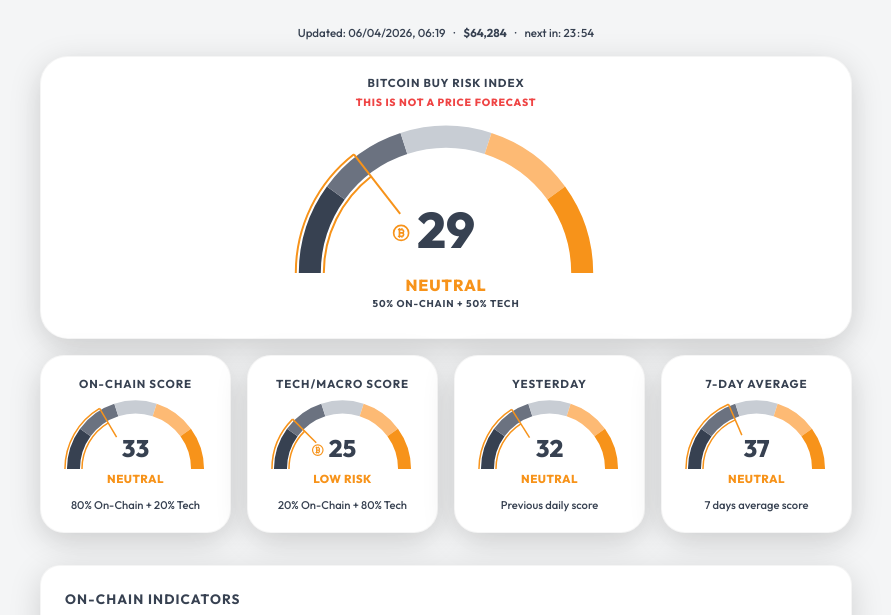
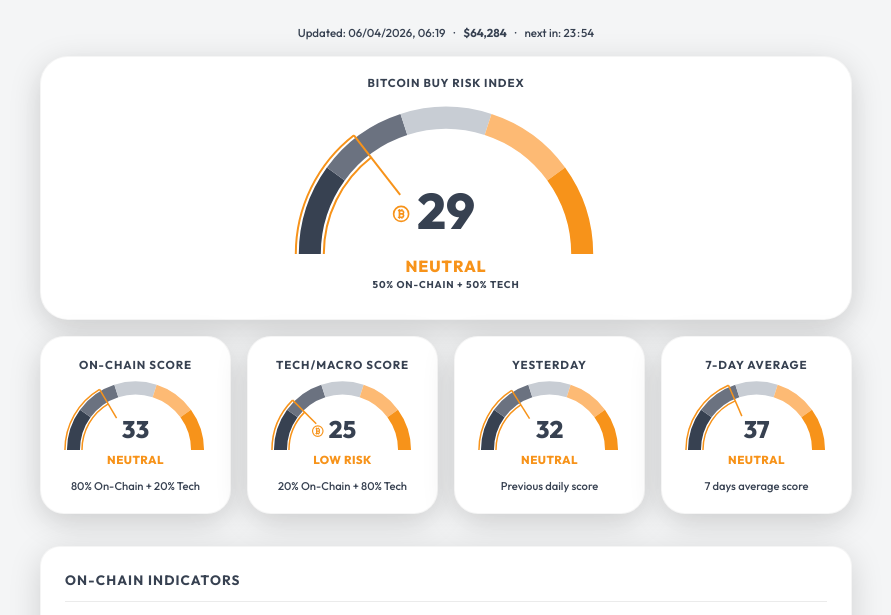
Before and after one commit to heavymetalmax/BitcoinScore, a plain HTML site: page web/index.html in a window 1280 px wide. Shown: the part 89-704 px from the top of the page, without its empty margins (194-1085 px from the left). Drawn offline with Linux system fonts and the light colour scheme.

Commit message:
Revert "chore: add 'this is not a price forecast' disclaimer to hero card"
This reverts commit f4742d9ed70b21b2de19e845d7756cc548d76cfd.

```diff
--- a/web/index.html
+++ b/web/index.html
@@ -1901,10 +1901,6 @@
                 <span class="en">Composite Risk Index</span>
                 <span class="ua">Композитний індекс ризику</span>
               </span>
-            </div>
-            <div style="font-size: 0.65rem; font-weight: 800; text-transform: uppercase; letter-spacing: 0.08em; color: #ef4444; margin-top: -6px;">
-              <span class="en">This is not a price forecast</span>
-              <span class="ua">Це не прогноз ціни</span>
             </div>
             <div class="hero-status-area">
               <span class="hero-score-val" id="s-final">—</span>
```
